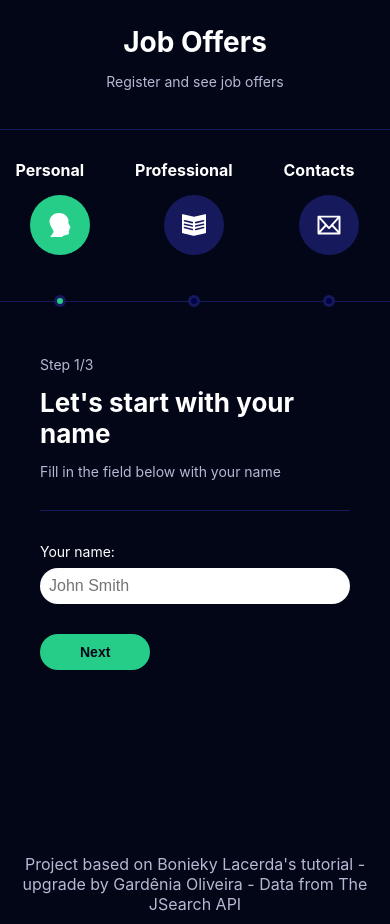
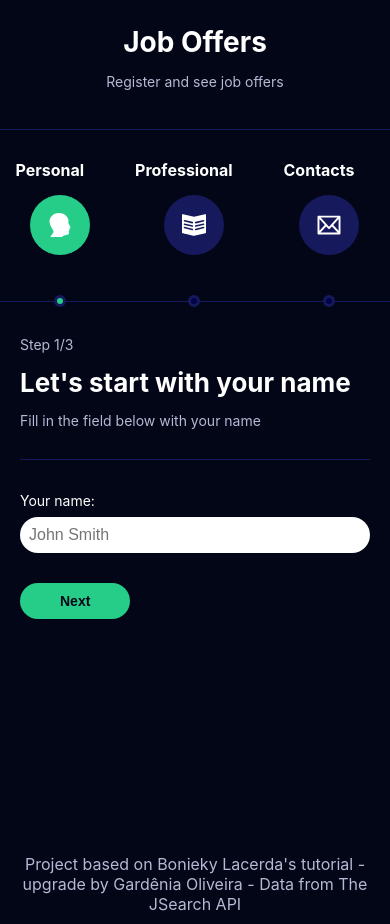
Before and after one commit to GardeniaOliveira/Job-Offers-react-ts, a React (Create React App) app: page / in a window 390 px wide. Built offline with nearby package versions, Linux system fonts and the light colour scheme.

Commit message:
added responsive

```diff
--- a/src/components/Theme/styles.ts
+++ b/src/components/Theme/styles.ts
@@ -37,6 +37,6 @@ export const Page = styled.div`
   flex: 1;
   padding: 40px 0 0 40px;
   @media (max-width: 960px) {
-    padding: 40px;
+    padding: 20px;
   }
 `;
--- a/src/pages/FormStep4/styles.ts
+++ b/src/pages/FormStep4/styles.ts
@@ -4,7 +4,7 @@ export const Container = styled.div`
   border: 2px solid rgb(37, 205, 137);
   border-radius: 10px;
   padding: 20px;
-  margin: 0 20px;
+  margin: 20px 0;
 
   background-color: rgb(37, 205, 137);
   h1 {
@@ -29,7 +29,6 @@ export const CardContainer = styled.div`
   align-items: center;
   justify-content: center;
   margin-top: 30px;
-  padding: 40px;
 `;
 export const Title2 = styled.div`
   text-align: center;
@@ -44,7 +43,9 @@ export const Card = styled.div`
   border: 2px solid rgb(37, 205, 137);
   border-radius: 10px;
   padding: 20px;
-  margin: 20px 0;
+  margin: 20px;
+  box-sizing: border-box;
+
   h1 {
     font-size: 26px;
     margin: 0;
@@ -76,6 +77,7 @@ export const Card = styled.div`
     padding-left: 5px;
     font-weight: 400px;
     cursor: pointer;
+    word-wrap: break-word;
   }
   .loading {
     height: 50px;
```
